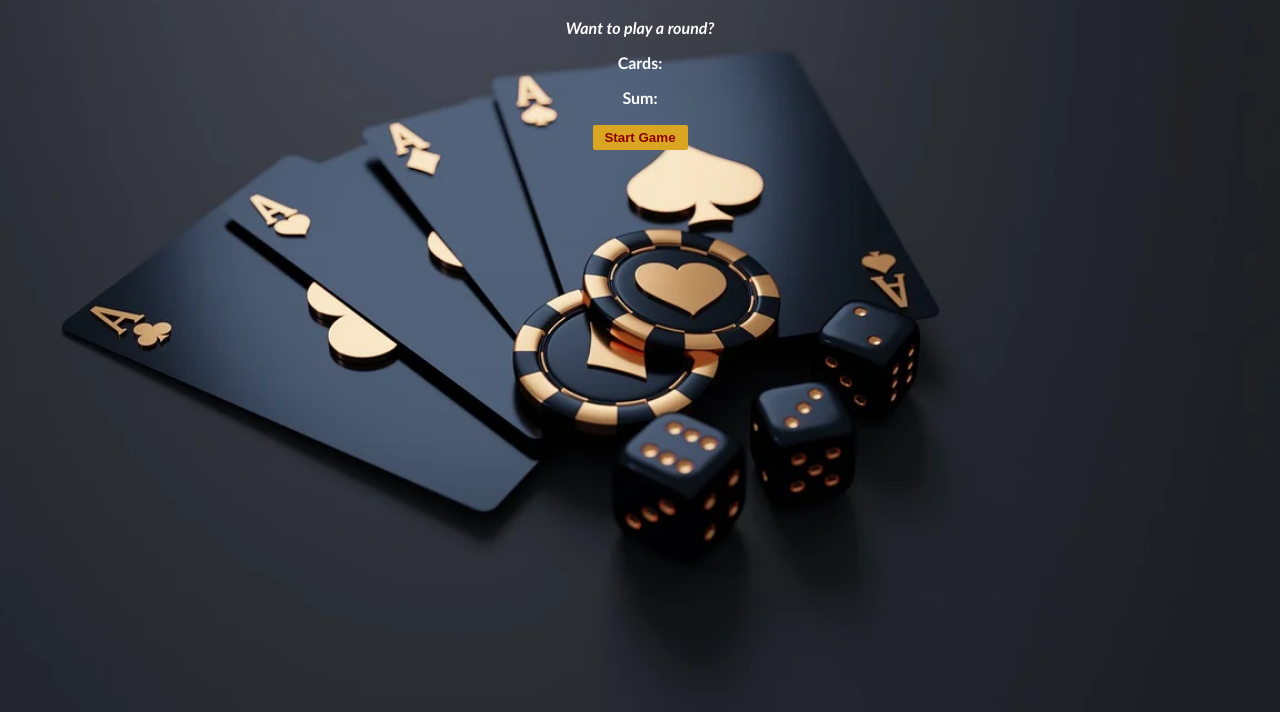
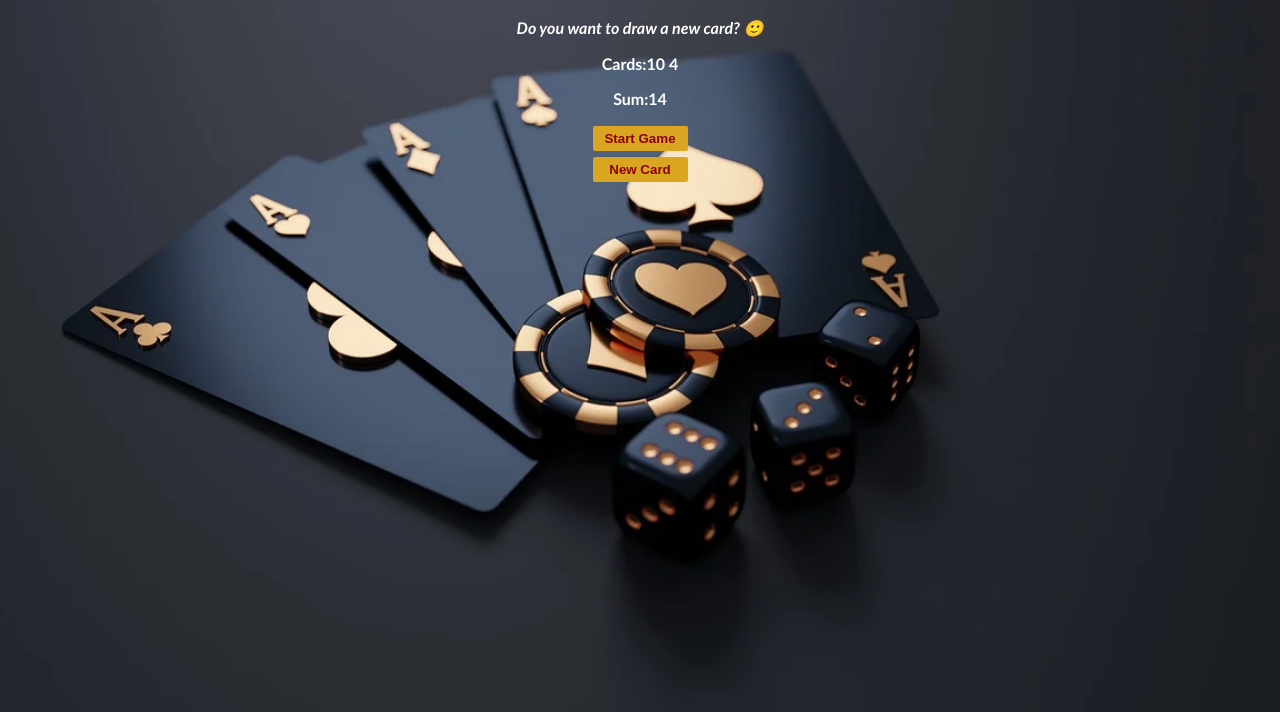
Before and after one commit to 39sanskar/Black-Jack-Game2, a plain HTML site: page index.html in a window 1280 px wide. Both pictures are taken after a click on the button "Start Game". Shown: the part 50-762 px from the top of the page. Drawn offline with Linux system fonts and the light colour scheme.

Commit message:
Add some features in javascript

```diff
--- a/index.css
+++ b/index.css
@@ -20,7 +20,8 @@ button{
     border: none;
     border-radius: 2px;
     margin: 2px;
-    cursor: pointer;
+    margin-bottom:4px;
+    margin-top:2px;
 
 
 }
--- a/index.html
+++ b/index.html
@@ -6,9 +6,10 @@
     <body>
         <h1>Blackjack</h1>
         <p id="message-el">Want to play a round?</p>
-        <p>Cards:</p>
-        <p>Sum:</p>
-        <button onclick="startGame()">Start Game</button>
+        <p id="cards-el">Cards:</p>
+        <p id="sum-el">Sum:</p>
+        <button onclick="startGame()">Start Game</button><br>
+        <button onclick="newCard()">New Card</button>
         <script src="index.js"></script>
     </body>
 </html>
--- a/index.js
+++ b/index.js
@@ -1,12 +1,17 @@
 let firstCard = 10
 let secondCard = 4
+let cards = [ firstCard, secondCard ] // array- ordered lists
 let sum = firstCard + secondCard
 let hasBlackJack = false
 let isAlive = true
 let message = ""
-let messageEl = document.getElementById("mesahe-el")
-console.log(messageEl)
+let messageEl = document.getElementById("message-el")
+let sumEl = document.getElementById("sum-el")
+//let sumEl = document.querySelector(".sum-el")
+let cardsEl = document.getElementById("cards-el")
 function startGame(){
+    cardsEl.textContent = "Cards:" + firstCard +" "+ secondCard
+    sumEl.textContent = "Sum:" + sum
     if (sum <= 20) {
         message = "Do you want to draw a new card? 🙂"
     } else if (sum === 21) {
@@ -17,4 +22,16 @@ function startGame(){
         isAlive = false
     }
     console.log(message)
+    messageEl.textContent = message
+
 }
+function newCard(){
+    console.log("Drawing a new card from the deck!")
+     // 1. Create a card variable, and hard code its value to a number (2-11)
+     let card = 7
+     // 2. Add the new card to the sum variable
+     sum += card
+     // 3. Call startGame()
+     startGame()
+
+}
```
